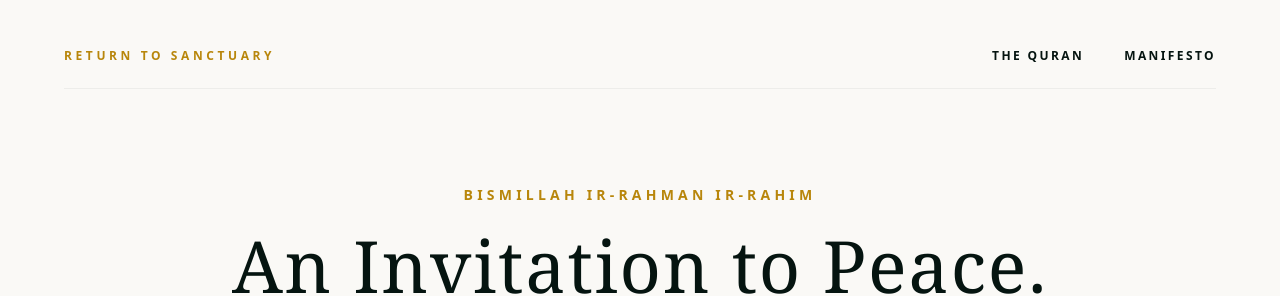
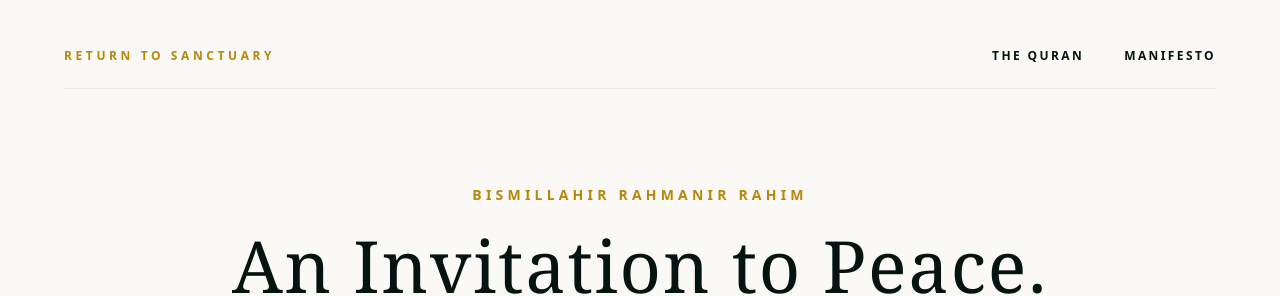
Before and after one commit to amanahco/amanah-web, a Next.js app: page /invitation in a window 1280 px wide. Shown: the top 296 px of the page. Built offline with nearby package versions, Linux system fonts and the light colour scheme.

Commit message:
UI: Corrected spelling and formatting in the Invitation page for improved clarity and consistency.

```diff
--- a/app/invitation/page.tsx
+++ b/app/invitation/page.tsx
@@ -1,8 +1,8 @@
 /**
- * UI: Amanah Web Storefront - The Invitation (Da'wah Portal)
+ * UI: Amanah Web Storefront - The Invitation (Dawah Portal)
  * Description: A serene, universal introduction to Islam.
  * Focuses on Tawheed, the Noble Quran, and the Sunnah.
- * Designed with strict 'Quiet Luxury' aesthetics.
+ * Designed with strict Quiet Luxury aesthetics.
  * Amanah Collective Ltd ©️ 2026
  */
 
@@ -27,7 +27,7 @@ export default function Invitation() {
       {/* Hero Section */}
       <div className="w-full max-w-4xl flex flex-col items-center text-center mb-24 mt-4">
         <h2 className="text-xs md:text-sm font-bold tracking-[0.3em] text-[#B8860B] mb-6 uppercase">
-          Bismillah ir-Rahman ir-Rahim
+          Bismillahir Rahmanir Rahim
         </h2>
         <h1 className="text-4xl md:text-6xl lg:text-7xl font-serif mb-10 text-[#051410] tracking-wide leading-tight">
           An Invitation to Peace.
```
